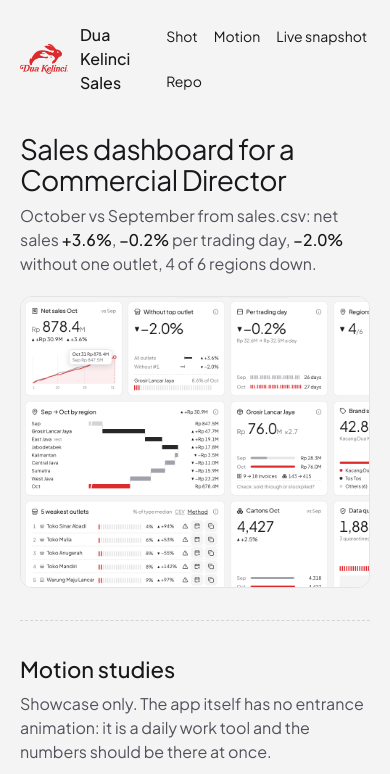
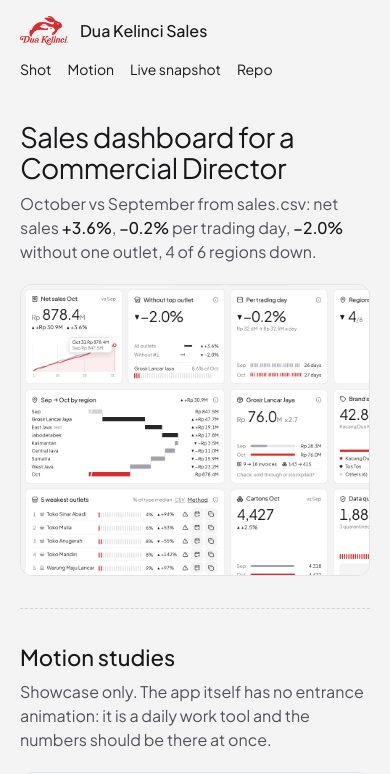
Before and after one commit to baguskto/dua-kelinci-sales-insight, a plain HTML site: page site/index.html in a window 390 px wide. Shown: the top 774 px of the page. Drawn offline with Linux system fonts and the light colour scheme; grey boxes are pictures that could not be loaded; files whose address does not match are found by name.

Commit message:
fix(site): keep the showcase header on two clean rows on phones

```diff
--- a/site/site.css
+++ b/site/site.css
@@ -5,9 +5,9 @@
 body { margin: 0; background: var(--zinc-100); color: var(--zinc-900); font: 400 16px/1.5 "Plus Jakarta Sans", system-ui, sans-serif; font-feature-settings: "tnum" 1; }
 a { color: var(--zinc-900); text-underline-offset: 2px; cursor: pointer; }
 a:focus-visible { outline: 2px solid var(--zinc-900); outline-offset: 3px; }
-.top { display: flex; align-items: center; gap: 12px; max-width: 1200px; margin: 0 auto; padding: 16px 20px; }
+.top { display: flex; flex-wrap: wrap; align-items: center; gap: 4px 12px; max-width: 1200px; margin: 0 auto; padding: 16px 20px; }
 .top img { width: 48px; height: auto; }
-.name { font-weight: 500; margin: 0 auto 0 0; }
+.name { font-weight: 500; margin: 0 auto 0 0; white-space: nowrap; }
 .top nav { display: flex; flex-wrap: wrap; gap: 4px 16px; font-size: 14px; }
 .top nav a { text-decoration: none; padding: 10px 0; }
 .top nav a:hover { text-decoration: underline; }
```
